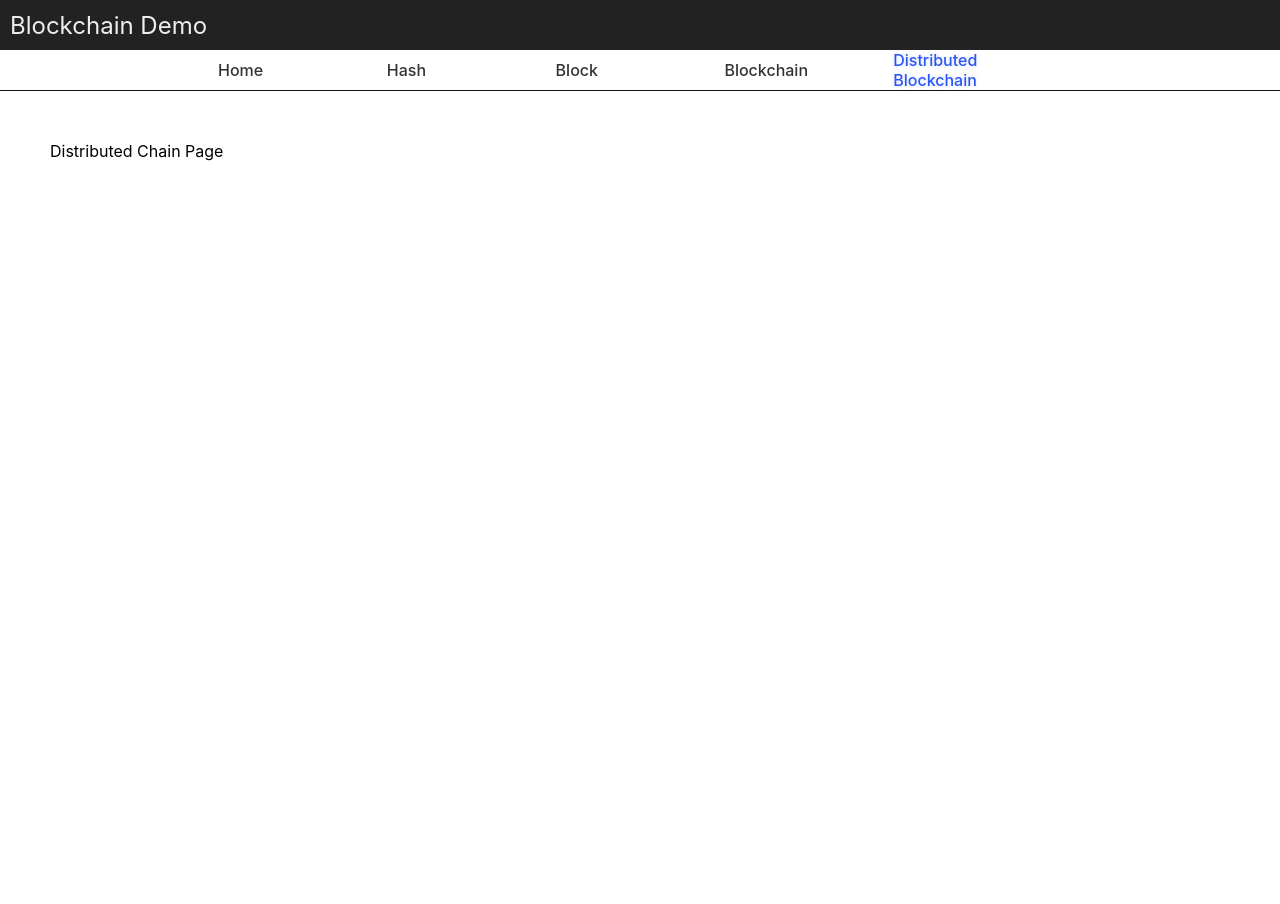
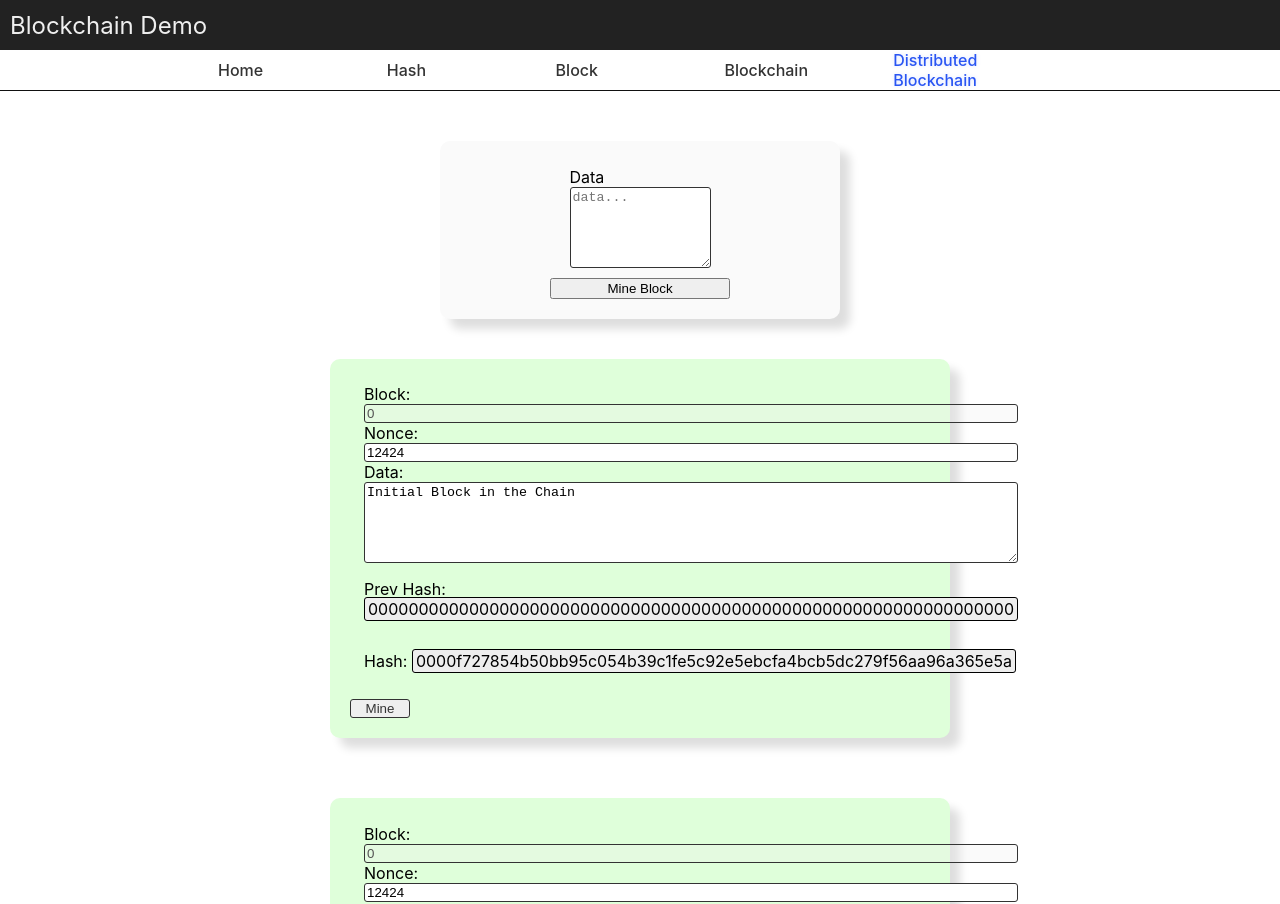
Before and after one commit to joecaro/blockchain-demo-reactJS, a React (Create React App) app: page /distributed in a window 1280 px wide. Shown: the top 904 px of the page. Before the commit the page ends 800 px from the top, so only its background shows below. Built offline with nearby package versions, Linux system fonts and the light colour scheme.

Commit message:
distributed blockchain

```diff
--- a/src/Pages/DistributedChain.js
+++ b/src/Pages/DistributedChain.js
@@ -1,5 +1,10 @@
 import React from "react";
+import DistributedBlockchain from "../components/DistributedBlockchain";
 
 export default function DistributedChain() {
-  return <div>Distributed Chain Page</div>;
+  return (
+    <div>
+      <DistributedBlockchain />
+    </div>
+  );
 }
--- /dev/null
+++ b/src/components/Block/DistributedBlock.js
@@ -0,0 +1,120 @@
+import React, { useEffect, useState } from "react";
+import styled from "styled-components";
+
+export const SingleBlockCard = styled.div`
+  position: relative;
+  padding: 20px;
+  margin: auto;
+  width: 620px;
+  border-radius: 10px;
+  box-shadow: 10px 10px 10px #00000022;
+  background-color: ${({ valid }) => (valid ? "#dfffda" : "#ffdada")};
+  fieldset {
+    display: flex;
+    flex-direction: column;
+    border: none;
+  }
+  input {
+    border-radius: 3px;
+    border: 1px solid #333;
+  }
+  textarea {
+    border-radius: 3px;
+    border: 1px solid #333;
+  }
+  span {
+    background-color: #eee;
+    padding: 1px 3px;
+    border-radius: 3px;
+    border: 1px solid black;
+  }
+`;
+
+const MineButton = styled.button`
+  color: ${({ isLoading }) => (isLoading ? "#aaa" : "#333")};
+  transform: ${({ isLoading }) => (isLoading ? "scale(.9)" : "")};
+  width: ${({ isLoading }) => (isLoading ? "40px" : "60px")};
+  aspect-ratio: ${({ isLoading }) => (isLoading ? "1" : "4")};
+  border-radius: ${({ isLoading }) => (isLoading ? "100%" : "3px")};
+  border: 1px solid #333;
+  transition: 0.1s;
+`;
+
+export default function BlockchainBlock({
+  nonceChange,
+  dataChange,
+  setChain,
+  blockchain,
+  block,
+  chainNum,
+}) {
+  const [nonce, setNonce] = useState(block.nonce);
+  const [data, setData] = useState(block.data);
+  const [isLoading, setIsLoading] = useState(false);
+
+  const handleNonceChange = (event) => {
+    setNonce(event.target.value);
+    nonceChange(block, data, chainNum);
+  };
+  const handleDataChange = (event) => {
+    setData(event.target.value);
+    dataChange(block, data, chainNum);
+  };
+
+  const handleMine = (e) => {
+    e.preventDefault();
+    setIsLoading(true);
+    setTimeout(() => {
+      let newChain = [
+        ...blockchain.mineBlock(blockchain.chain[block.index], true),
+      ];
+      setNonce(blockchain.chain[block.index].nonce);
+      setIsLoading(false);
+      setChain(newChain);
+    }, 100);
+  };
+
+  return (
+    <SingleBlockCard valid={!block.error}>
+      <form>
+        <fieldset>
+          <label htmlFor='block'>Block: </label>
+          <input
+            type='number'
+            name='block'
+            id='block'
+            value={block.index}
+            disabled={true}
+          />
+          <label htmlFor='nonce'>Nonce: </label>
+          <input
+            type='number'
+            id='nonce'
+            name='nonce'
+            value={nonce}
+            onChange={handleNonceChange}
+          />
+          <label htmlFor='data'>Data: </label>
+          <textarea
+            type='textarea'
+            name='data'
+            id='data'
+            rows='5'
+            cols='40'
+            value={data}
+            onChange={handleDataChange}
+          />
+          <p>
+            Prev Hash: <span>{block.prevHash}</span>
+          </p>
+          <p>
+            Hash: <span>{block.hash}</span>
+          </p>
+        </fieldset>
+        <MineButton isLoading={isLoading} onClick={handleMine}>
+          Mine
+        </MineButton>
+      </form>
+    </SingleBlockCard>
+  );
+}
--- a/src/components/Block/index.js
+++ b/src/components/Block/index.js
@@ -11,6 +11,7 @@ export default function index({
   chain,
   setChain,
   block,
+  chainNum,
 }) {
   return (
     <>
@@ -25,6 +26,17 @@ export default function index({
           block={block}
         />
       )}
+      {type === "distributed" && (
+        <BlockchainBlock
+          nonceChange={nonceChange}
+          dataChange={dataChange}
+          blockchain={blockchain}
+          chain={chain}
+          setChain={setChain}
+          block={block}
+          chainNum={chainNum}
+        />
+      )}
       {type === "hash" && <Hash />}
     </>
   );
--- /dev/null
+++ b/src/components/DistributedBlockchain.js
@@ -0,0 +1,103 @@
+import React, { useEffect, useState } from "react";
+import styled from "styled-components";
+import { Blockchain } from "../lib/blockchain";
+import AddBlock from "./AddBlock";
+import Block from "./Block";
+import DistributedBlock from "./Block/DistributedBlock";
+
+export default function DistributedBlockchain() {
+  const [blockchain1, setBlockChain1] = useState(new Blockchain());
+  const [blockchain2, setBlockChain2] = useState(new Blockchain());
+  const [blockchain3, setBlockChain3] = useState(new Blockchain());
+  const [chain1, setChain1] = useState(blockchain1.chain);
+  const [chain2, setChain2] = useState(blockchain2.chain);
+  const [chain3, setChain3] = useState(blockchain3.chain);
+
+  const handleAddBlock = (data) => {
+    const newChain1 = [...blockchain1.addNewBlock(data)];
+    setChain1(newChain1);
+    const newChain2 = [...blockchain2.addNewBlock(data)];
+    setChain2(newChain2);
+    const newChain3 = [...blockchain3.addNewBlock(data)];
+    setChain3(newChain3);
+  };
+
+  const handleDataChange = (block, data, chainNum) => {
+    if (chainNum === "1") {
+      const newChain = [...blockchain1.updateBlockData(block.index, data)];
+      setChain1(newChain);
+    } else if (chainNum === "2") {
+      const newChain = [...blockchain2.updateBlockData(block.index, data)];
+      setChain2(newChain);
+    } else {
+      const newChain = [...blockchain3.updateBlockData(block.index, data)];
+      setChain3(newChain);
+    }
+  };
+
+  const handleNonceChange = (block, data, chainNum) => {
+    if (chainNum === "1") {
+      const newChain = [...blockchain1.updateBlockNonce(block.index, data)];
+      setChain1(newChain);
+    } else if (chainNum === "2") {
+      const newChain = [...blockchain2.updateBlockNonce(block.index, data)];
+      setChain2(newChain);
+    } else {
+      const newChain = [...blockchain3.updateBlockNonce(block.index, data)];
+      setChain3(newChain);
+    }
+  };
+
+  return (
+    <>
+      <AddBlock addBlock={handleAddBlock} />
+      <BlockchainContainer>
+        {chain1.map((block) => (
+          <DistributedBlock
+            key={`chain1-${block.index}`}
+            nonceChange={handleNonceChange}
+            dataChange={handleDataChange}
+            setChain={setChain1}
+            blockchain={blockchain1}
+            block={block}
+            chainNum={"1"}
+          />
+        ))}
+      </BlockchainContainer>
+      <BlockchainContainer>
+        {chain2.map((block) => (
+          <DistributedBlock
+            key={`chain2-${block.index}`}
+            nonceChange={handleNonceChange}
+            dataChange={handleDataChange}
+            setChain={setChain2}
+            blockchain={blockchain2}
+            block={block}
+            chainNum={"2"}
+          />
+        ))}
+      </BlockchainContainer>
+      <BlockchainContainer>
+        {chain3.map((block) => (
+          <DistributedBlock
+            key={`chain3-${block.index}`}
+            nonceChange={handleNonceChange}
+            dataChange={handleDataChange}
+            setChain={setChain3}
+            blockchain={blockchain3}
+            block={block}
+            chainNum={"3"}
+          />
+        ))}
+      </BlockchainContainer>
+    </>
+  );
+}
+
+const BlockchainContainer = styled.div`
+  display: flex;
+  gap: 20px;
+  overflow-x: scroll;
+  margin-top: 20px;
+  padding: 20px;
+`;
```
